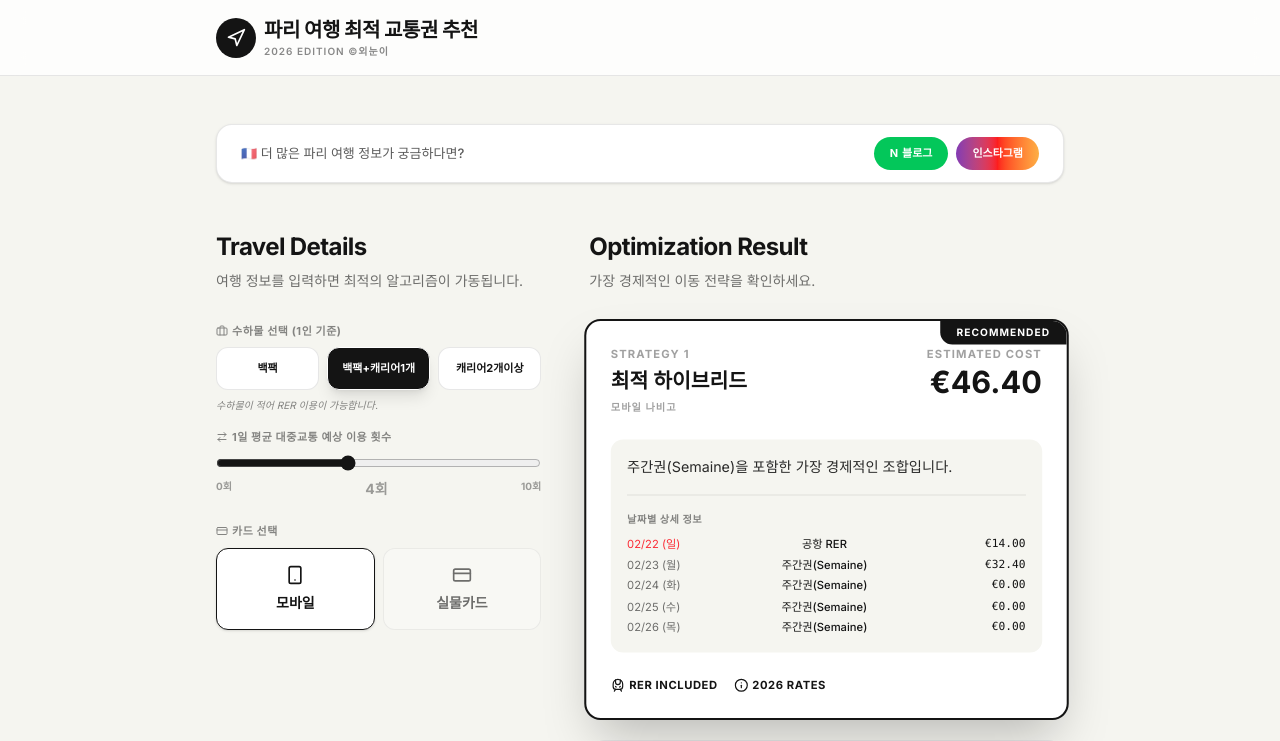
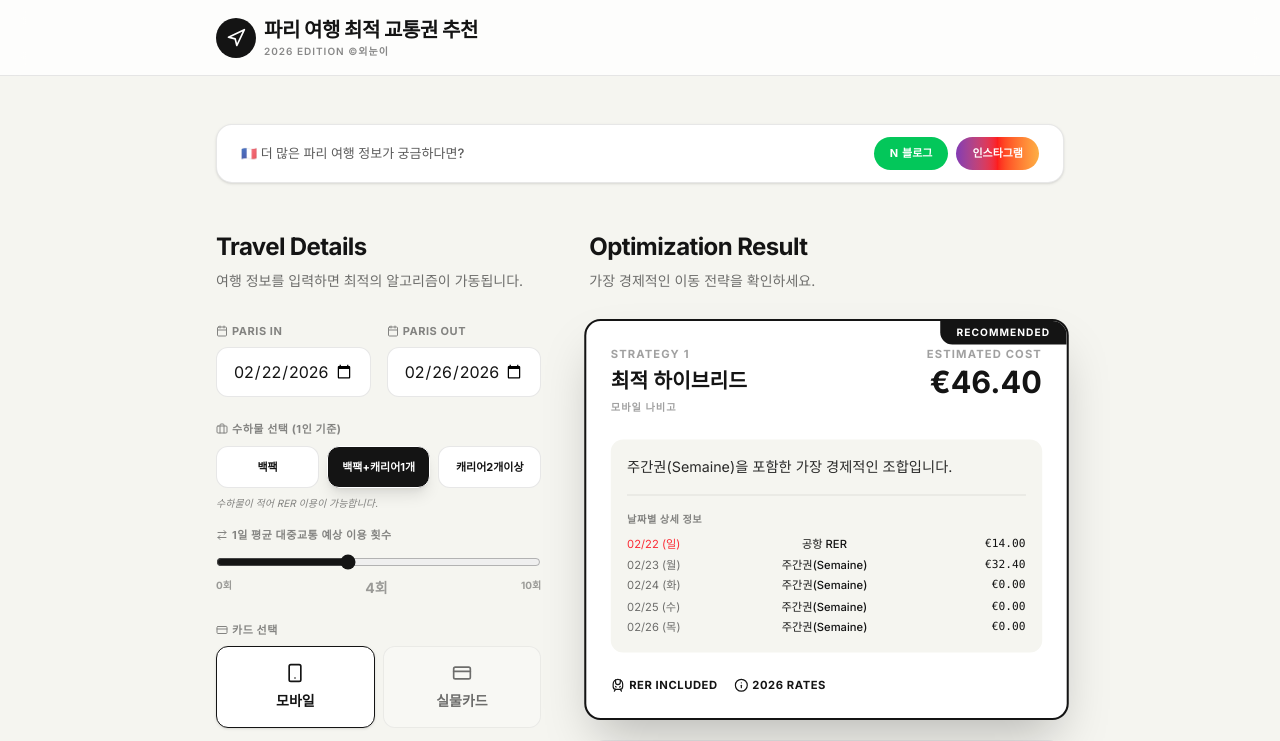
Before and after one commit to witheye1/paris-transport-2026, a React (Vite) app: page / in a window 1280 px wide. Shown: the top 741 px of the page. Built offline with nearby package versions, Linux system fonts and the light colour scheme; a web font is replaced by a local one.

Commit message:
Update App.tsx

```diff
--- a/src/App.tsx
+++ b/src/App.tsx
@@ -123,6 +123,34 @@ export default function App() {
             </div>
 
             <div className="space-y-6">
+              {/* --- 복구된 날짜 입력 섹션 --- */}
+              <div className="grid grid-cols-1 sm:grid-cols-2 gap-4">
+                <div className="space-y-2 overflow-hidden">
+                  <label className="text-[11px] uppercase tracking-wider font-bold opacity-50 flex items-center gap-1">
+                    <Calendar size={12} /> Paris in
+                  </label>
+                  <input
+                    type="date"
+                    name="arrivalDate"
+                    value={input.arrivalDate}
+                    onChange={handleInputChange}
+                    className="w-full max-w-full box-border bg-white border border-[#141414]/10 rounded-xl px-4 py-3 min-h-[48px] text-[16px] focus:outline-none block"
+                  />
+                </div>
+                <div className="space-y-2 overflow-hidden">
+                  <label className="text-[11px] uppercase tracking-wider font-bold opacity-50 flex items-center gap-1">
+                    <Calendar size={12} /> Paris out
+                  </label>
+                  <input
+                    type="date"
+                    name="departureDate"
+                    value={input.departureDate}
+                    onChange={handleInputChange}
+                    className="w-full max-w-full box-border bg-white border border-[#141414]/10 rounded-xl px-4 py-3 min-h-[48px] text-[16px] focus:outline-none block"
+                  />
+                </div>
+              </div>
+
               <div className="space-y-4">
                 <div className="space-y-2">
                   <label className="text-[11px] uppercase tracking-wider font-bold opacity-50 flex items-center gap-1">
```
